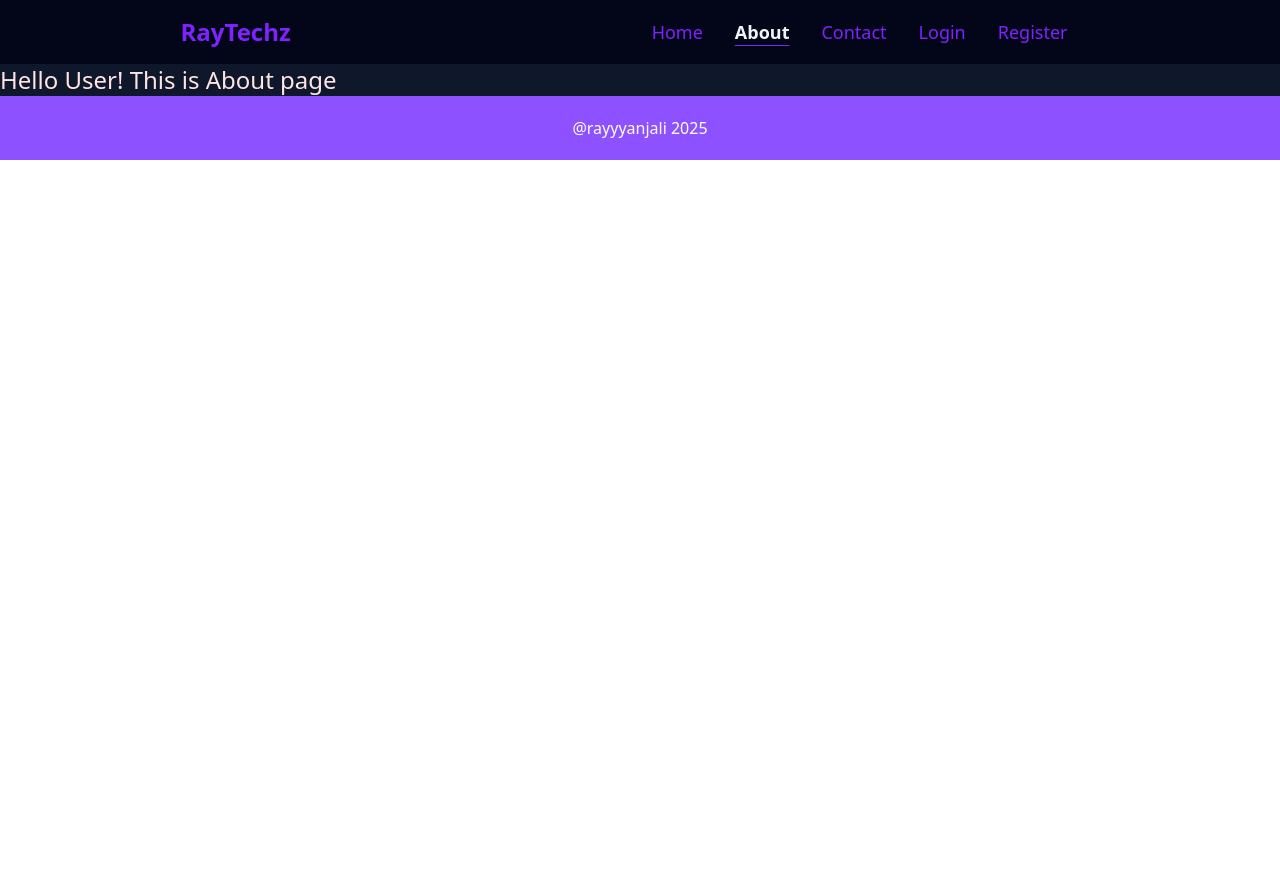
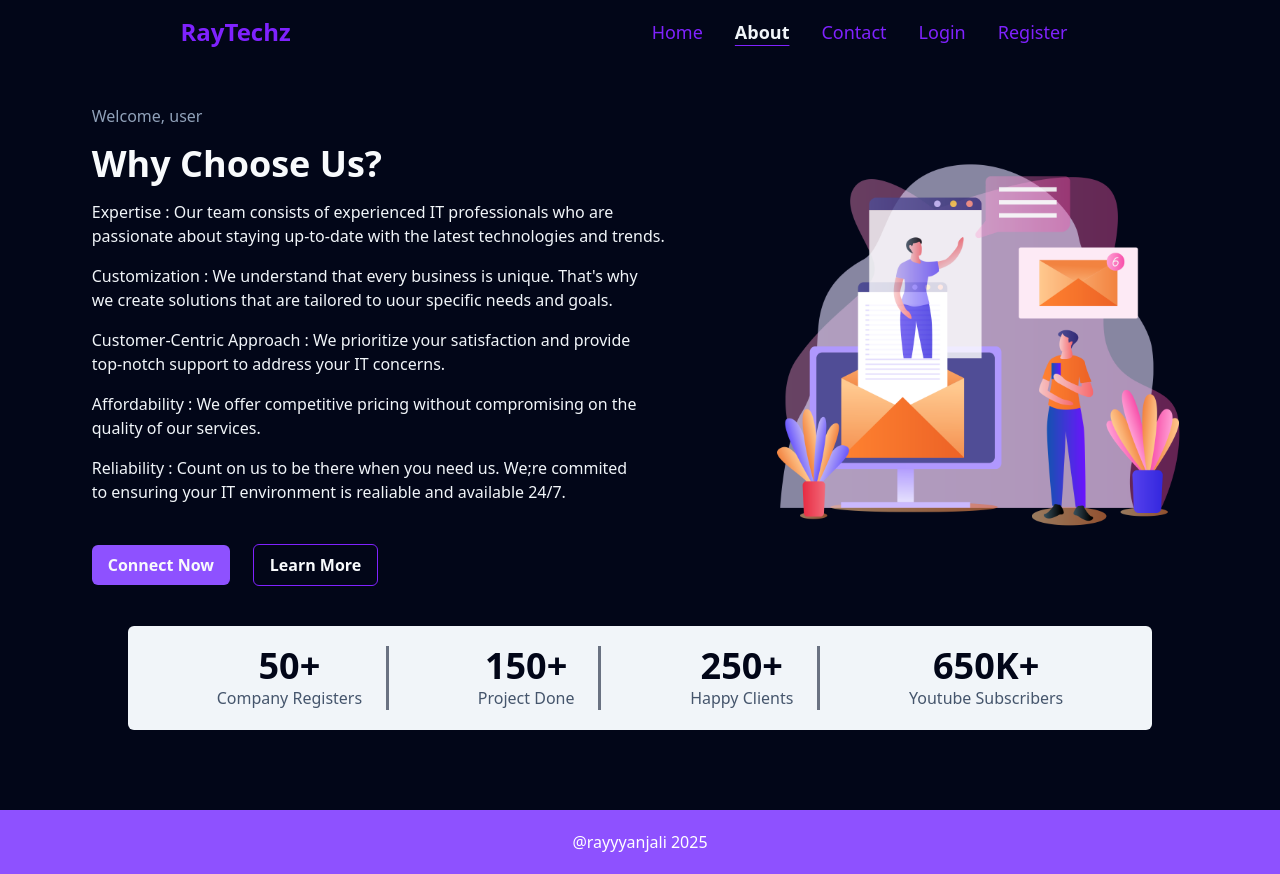
Before and after one commit to AnjaliRayyy/MERN_StackProject, a React (Vite) app in the folder client/: page /about in a window 1280 px wide. Before the commit the page ends 800 px from the top, so only its background shows below. Built offline with nearby package versions, Linux system fonts and the light colour scheme.

Commit message:
About Page UI added

```diff
--- a/client/src/pages/About.jsx
+++ b/client/src/pages/About.jsx
@@ -1,9 +1,68 @@
 import React from 'react'
+import AboutImage from '../assets/AboutPage_img.png'
+import { Link } from 'react-router-dom'
 
 function About() {
   return (
-    <div>
-      <h1 className='bg-slate-900 text-rose-100 text-2xl'>Hello User! This is About page</h1>
+      <div className='h-auto p-10 bg-slate-950'>
+
+            {/* ----------------------Hero Section--------------------------- */}
+            <section className="herosection flex justify-around items-center">
+
+                  {/* ---------------------------------Text Section------------------------ */}
+                      <div className='herosection-text flex-col justify-around items-center' >
+                          <h3 className='text-slate-400'>Welcome, user</h3>
+                          <h1 className='text-slate-50 text-4xl font-bold my-4'>Why Choose Us?</h1>
+
+                          <p className=' text-slate-100 my-4'>Expertise : Our team consists of experienced IT professionals who are <br /> passionate about staying up-to-date with the latest technologies and trends.</p>
+
+                          <p className=' text-slate-100 my-4'>Customization : We understand that every business is unique. That's why <br />we create solutions that are tailored to uour specific needs and goals.</p>
+
+                          <p className=' text-slate-100 my-4'>Customer-Centric Approach : We prioritize your satisfaction and provide <br /> top-notch support to address your IT concerns.</p>
+
+                          <p className=' text-slate-100 my-4'></p>
+                          <p className=' text-slate-100 my-4'>Affordability : We offer competitive pricing without compromising on the <br />quality of our services.</p>
+
+                          <p className=' text-slate-100 my-4'>Reliability : Count on us to be there when you need us. We;re commited <br />to ensuring your IT environment is realiable and available 24/7.</p>
+
+                          {/* ----------------------Buttons-------------------------- */}
+                              <div className='w-[50%] flex justify-between items-center mt-10'>
+                                <Link to="/contact"><button className='bg-violet-500 text-slate-50 font-semibold rounded-md hover:bg-violet-600 p-2 px-4'>Connect Now</button></Link>
+                                <Link to="/about"><button className='bg-slate-950 border border-violet-600 text-slate-50 font-semibold rounded-md hover:bg-violet-600 p-2 px-4'>Learn More</button></Link>
+                              </div>
+
+
+                      </div>
+                  {/* -------------------------------End of Text Section------------------------------- */}
+
+                  {/* ---------------------------------Image Section------------------------ */}
+                      <div className='w-[35%]' ><img src={AboutImage} alt="error" /></div>
+                  {/* -------------------------End of Image Section---------------------------------     */}
+            </section>
+            {/* --------------------------------End of Hero Section---------------------------------- */}
+
+            {/* ---------------------------------Analytics Section--------------------------------- */}
+                  <section className="analytics my-10">
+                    <div className="mx-22 bg-slate-100 flex justify-evenly items-center rounded-md">
+                      <div className='my-5 px-6 border-r-3 border-gray-500'>
+                          <h1 className='text-slate-950 text-4xl font-bold text-center '>50+</h1>
+                          <p className='text-slate-600'>Company Registers</p>
+                      </div>
+                      <div className='my-5 px-6 border-r-3 border-gray-500'>
+                          <h1 className='text-slate-950 text-4xl font-bold text-center '>150+</h1>
+                          <p className='text-slate-600'>Project Done</p>
+                      </div>
+                      <div className='my-5 px-6 border-r-3 border-gray-500'>
+                          <h1 className='text-slate-950 text-4xl font-bold text-center '>250+</h1>
+                          <p className='text-slate-600'>Happy Clients</p>
+                      </div>
+                      <div className='my-5 px-6 '>
+                          <h1 className='text-slate-950 text-4xl font-bold text-center '>650K+</h1>
+                          <p className='text-slate-600'>Youtube Subscribers</p>
+                      </div>
+                    </div>
+                  </section>
+              {/* ---------------------------End of Analytics Section------------------------------ */}
     </div>
   )
 }
--- a/client/src/pages/Home.jsx
+++ b/client/src/pages/Home.jsx
@@ -14,7 +14,7 @@ export default function Home() {
                 <div className='herosection-text flex-col justify-around items-center' >
                     <h3 className='text-slate-400'>We are the World's Best IT Company</h3>
                     <h1 className='text-slate-50 text-4xl font-semibold my-4'>Welcome to Ray Technical</h1>
-                    <p className='herosection-img text-slate-300 my-4'>Are you ready to take your bussiness to the next level with cutting-edge <br /> IT solutions? Look no further! At Ray Technical, we specialize in <br />providing innovative IT services and solutions tailored to meet your unique needs.</p>
+                    <p className=' text-slate-300 my-4'>Are you ready to take your bussiness to the next level with cutting-edge <br /> IT solutions? Look no further! At Ray Technical, we specialize in <br />providing innovative IT services and solutions tailored to meet your unique needs.</p>
 
                     {/* ----------------------Buttons-------------------------- */}
                         <div className='w-[50%] flex justify-between items-center'>
@@ -27,7 +27,7 @@ export default function Home() {
             {/* -------------------------------End of Text Section------------------------------- */}
 
             {/* ---------------------------------Image Section------------------------ */}
-                <div className='w-[35%]' ><img src={HeroSectionImage} alt="error" /></div>
+                <div className='herosection-img w-[35%]' ><img src={HeroSectionImage} alt="error" /></div>
             {/* -------------------------End of Image Section---------------------------------     */}
       </section>
     {/* --------------------------------End of Hero Section---------------------------------- */}
```
Also changed, not shown: client/src/assets/AboutPage_img.png (added).
